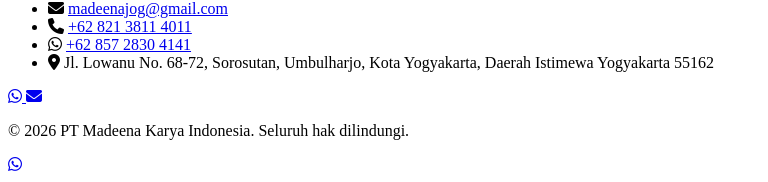
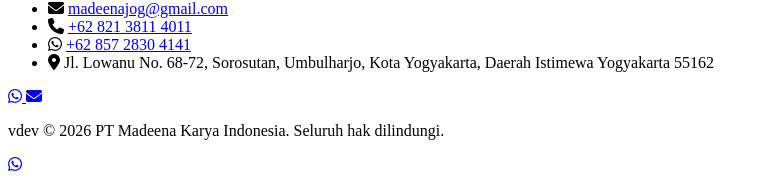
Before and after one commit to Madeena-software/madeena-company-profile, a Laravel app: page /blog in a window 1280 px wide. Shown: the part 1731-1913 px from the top of the page, without its empty margins (0-768 px from the left). Run offline with Laravel 12, Linux system fonts and the light colour scheme; data comes from the database, SQL or seed files in the repository; some libraries are stand-ins or nearby versions.

Commit message:
feat: add manual versioning support to CI/CD pipeline and display current version in application footer

```diff
--- a/config/app.php
+++ b/config/app.php
@@ -16,6 +16,8 @@
     'name' => env('APP_NAME', 'Laravel'),
 
     'display_name' => env('APP_DISPLAY_NAME', 'Madeena Company Profile'),
+
+    'version' => file_exists(base_path('VERSION-CURRENT')) ? trim(file_get_contents(base_path('VERSION-CURRENT'))) : (file_exists(base_path('VERSION')) ? trim(file_get_contents(base_path('VERSION'))) : 'dev'),
 
     /*
     |--------------------------------------------------------------------------
--- a/docker-compose.prod.yml
+++ b/docker-compose.prod.yml
@@ -91,6 +91,7 @@
     volumes:
       - app_storage:/var/www/html/storage
       - app_public:/var/www/public-files
+      - ./VERSION-CURRENT:/var/www/html/VERSION-CURRENT:ro
     env_file: .env
     healthcheck:
       test: ["CMD-SHELL", "php -r '$$s=@fsockopen(\"127.0.0.1\",9000);if(!$$s)exit(1);fclose($$s);'"]
@@ -139,6 +140,7 @@
     stop_grace_period: 120s
     volumes:
       - app_storage:/var/www/html/storage
+      - ./VERSION-CURRENT:/var/www/html/VERSION-CURRENT:ro
     env_file: .env
     environment:
       CACHE_STORE: database
--- a/resources/views/layouts/app.blade.php
+++ b/resources/views/layouts/app.blade.php
@@ -128,7 +128,7 @@
                         <i class="fas fa-envelope text-xl"></i>
                     </a>
                 </div>
-                <p class="text-white/50 text-sm">&copy; {{ date('Y') }} PT Madeena Karya Indonesia. Seluruh hak dilindungi.</p>
+                <p class="text-white/50 text-sm">v{{ config('app.version') }} &copy; {{ date('Y') }} PT Madeena Karya Indonesia. Seluruh hak dilindungi.</p>
             </div>
         </div>
     </footer>
```
Also changed, not shown: .github/workflows/deploy-swarm.yml, 1 other file.
